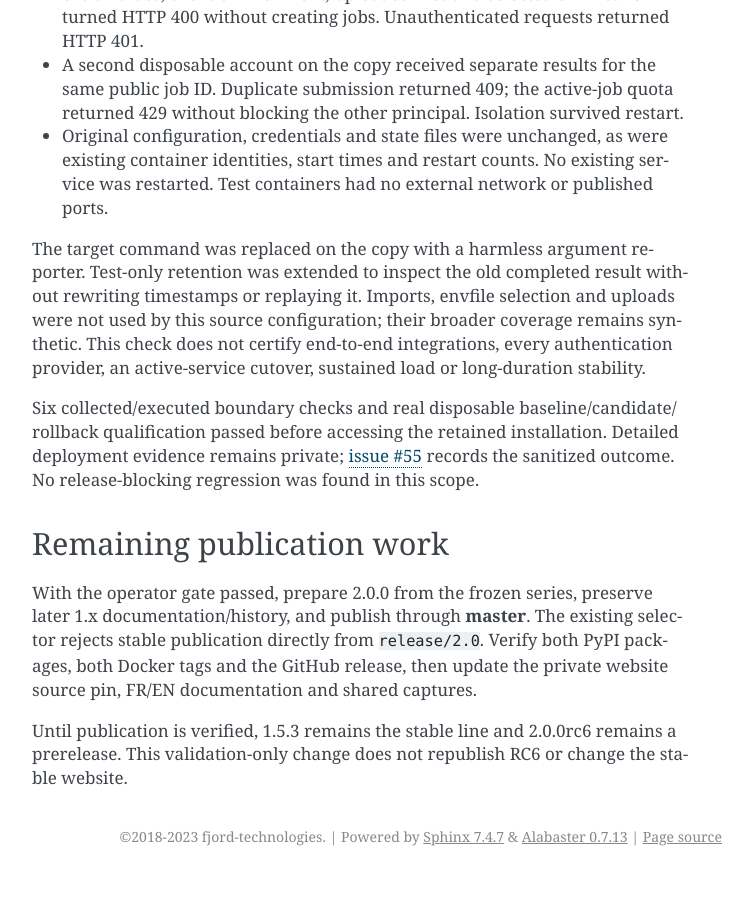
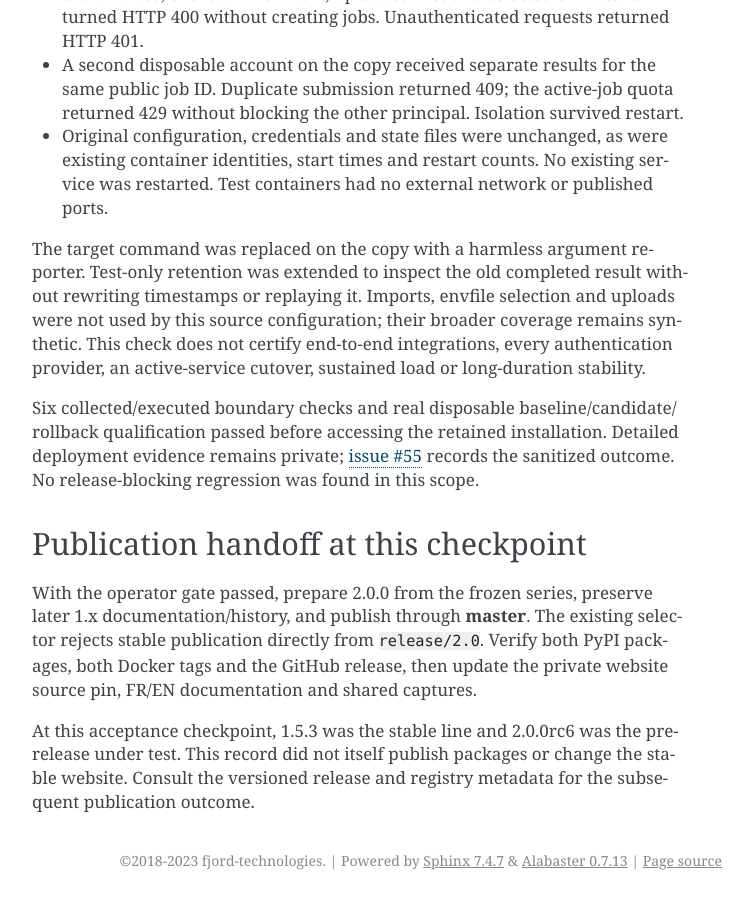
Before and after one commit to decryptus/auton, a Sphinx documentation site: the page built from docs/2.0-migration-acceptance.md, in a window 1280 px wide and 900 px high, scrolled down 2170 px. Shown: the whole window, without its empty margins (388-1141 px from the left). Built offline with Sphinx 7.4.7, drawn with Linux system fonts in a browser that asks for light colours; before the commit the page ends 3046 px from its top, so only the background shows below that; some of the changed text lies outside the part shown.

Commit message:
Keep the migration checkpoint historical after stable publication

```diff
--- a/docs/2.0-migration-acceptance.md
+++ b/docs/2.0-migration-acceptance.md
@@ -105,7 +105,7 @@ rollback qualification passed before accessing the retained installation.
 Detailed deployment evidence remains private; [issue #55](https://github.com/decryptus/auton/issues/55)
 records the sanitized outcome. No release-blocking regression was found in this scope.
 
-## Remaining publication work
+## Publication handoff at this checkpoint
 
 With the operator gate passed, prepare 2.0.0 from the frozen series,
 preserve later 1.x documentation/history, and publish through **master**. The
@@ -113,5 +113,7 @@ existing selector rejects stable publication directly from `release/2.0`.
 Verify both PyPI packages, both Docker tags and the GitHub release, then update
 the private website source pin, FR/EN documentation and shared captures.
 
-Until publication is verified, 1.5.3 remains the stable line and 2.0.0rc6 remains a prerelease.
-This validation-only change does not republish RC6 or change the stable website.
+At this acceptance checkpoint, 1.5.3 was the stable line and 2.0.0rc6 was the
+prerelease under test. This record did not itself publish packages or change the
+stable website. Consult the versioned release and registry metadata for the
+subsequent publication outcome.
```
Also changed, not shown: ROADMAP.md (+2 -3 lines).
